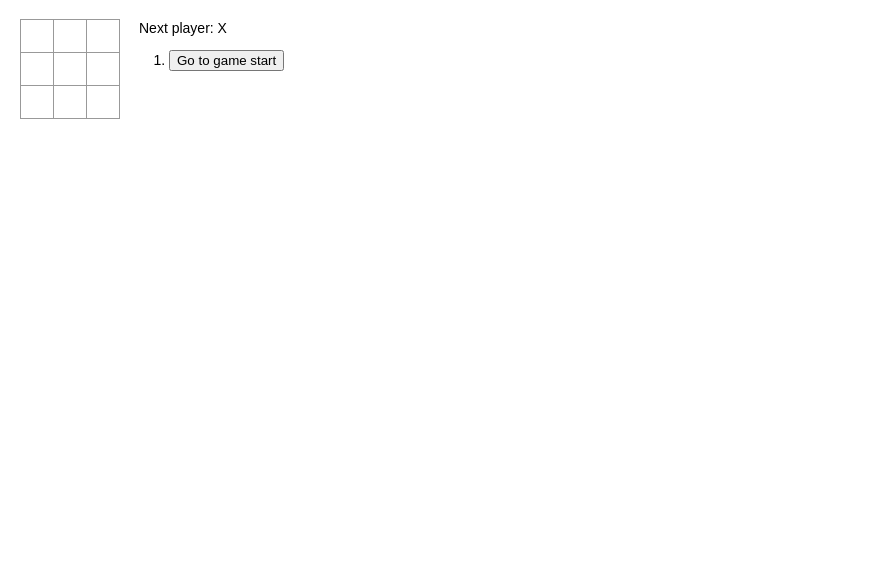
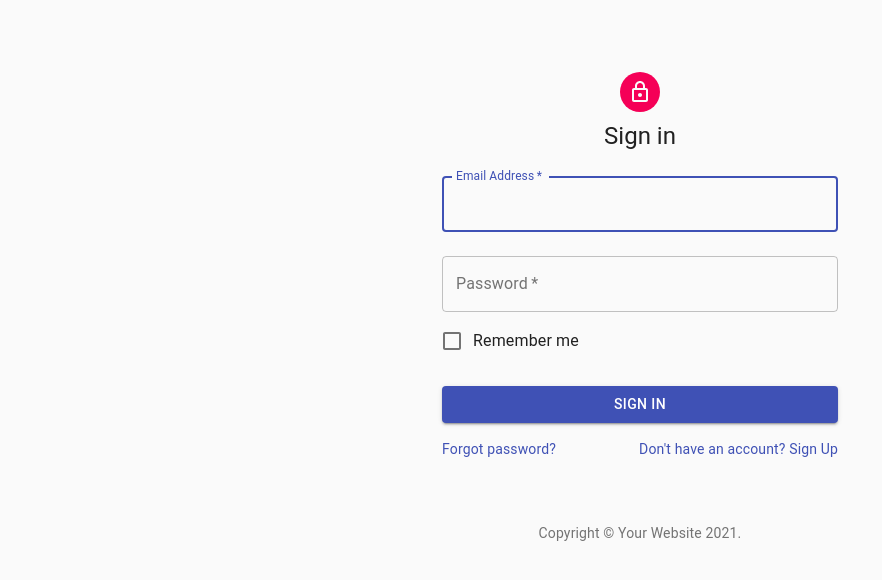
Before and after one commit to Exaphis/Synchronous, a React (Create React App) app in the folder Frontend/: page / in a window 1280 px wide. Shown: the top 580 px of the page, without its empty margins (0-882 px from the left). Built offline with nearby package versions, Linux system fonts and the light colour scheme.

Commit message:
Implemented simple website template

```diff
--- a/Frontend/package.json
+++ b/Frontend/package.json
@@ -3,6 +3,8 @@
   "version": "0.1.0",
   "private": true,
   "dependencies": {
+    "@material-ui/core": "^4.11.3",
+    "@material-ui/icons": "^4.11.2",
     "@testing-library/jest-dom": "^5.11.9",
     "@testing-library/react": "^11.2.5",
     "@testing-library/user-event": "^12.7.3",
--- a/Frontend/src/App.js
+++ b/Frontend/src/App.js
@@ -3,24 +3,120 @@
 import ReactDOM from 'react-dom'
 import React from 'react'
 
-function App() {
+import Avatar from '@material-ui/core/Avatar';
+import Button from '@material-ui/core/Button';
+import CssBaseline from '@material-ui/core/CssBaseline';
+import TextField from '@material-ui/core/TextField';
+import FormControlLabel from '@material-ui/core/FormControlLabel';
+import Checkbox from '@material-ui/core/Checkbox';
+import Link from '@material-ui/core/Link';
+import Grid from '@material-ui/core/Grid';
+import Box from '@material-ui/core/Box';
+import LockOutlinedIcon from '@material-ui/icons/LockOutlined';
+import Typography from '@material-ui/core/Typography';
+import { makeStyles } from '@material-ui/core/styles';
+import Container from '@material-ui/core/Container';
+
+function Copyright() {
   return (
-    <div className="App">
-      <header className="App-header">
-        <img src={logo} className="App-logo" alt="logo" />
-        <p>
-          Edit <code>src/App.js</code> and save to reload.
-        </p>
-        <a
-          className="App-link"
-          href="https://reactjs.org"
-          target="_blank"
-          rel="noopener noreferrer"
-        >
-          Learn React
-        </a>
-      </header>
-    </div>
+      <Typography variant="body2" color="textSecondary" align="center">
+        {'Copyright © '}
+        <Link color="inherit" href="https://material-ui.com/">
+          Your Website
+        </Link>{' '}
+        {new Date().getFullYear()}
+        {'.'}
+      </Typography>
+  );
+}
+
+const useStyles = makeStyles((theme) => ({
+  paper: {
+    marginTop: theme.spacing(8),
+    display: 'flex',
+    flexDirection: 'column',
+    alignItems: 'center',
+  },
+  avatar: {
+    margin: theme.spacing(1),
+    backgroundColor: theme.palette.secondary.main,
+  },
+  form: {
+    width: '100%', // Fix IE 11 issue.
+    marginTop: theme.spacing(1),
+  },
+  submit: {
+    margin: theme.spacing(3, 0, 2),
+  },
+}));
+
+export default function SignIn() {
+  const classes = useStyles();
+
+  return (
+      <Container component="main" maxWidth="xs">
+        <CssBaseline />
+        <div className={classes.paper}>
+          <Avatar className={classes.avatar}>
+            <LockOutlinedIcon />
+          </Avatar>
+          <Typography component="h1" variant="h5">
+            Sign in
+          </Typography>
+          <form className={classes.form} noValidate>
+            <TextField
+                variant="outlined"
+                margin="normal"
+                required
+                fullWidth
+                id="email"
+                label="Email Address"
+                name="email"
+                autoComplete="email"
+                autoFocus
+            />
+            <TextField
+                variant="outlined"
+                margin="normal"
+                required
+                fullWidth
+                name="password"
+                label="Password"
+                type="password"
+                id="password"
+                autoComplete="current-password"
+            />
+            <FormControlLabel
+                control={<Checkbox value="remember" color="primary" />}
+                label="Remember me"
+            />
+            <Button
+                type="submit"
+                fullWidth
+                variant="contained"
+                color="primary"
+                className={classes.submit}
+            >
+              Sign In
+            </Button>
+            <Grid container>
+              <Grid item xs>
+                <Link href="#" variant="body2">
+                  Forgot password?
+                </Link>
+              </Grid>
+              <Grid item>
+                <Link href="#" variant="body2">
+                  {"Don't have an account? Sign Up"}
+                </Link>
+              </Grid>
+            </Grid>
+          </form>
+        </div>
+        <Box mt={8}>
+          <Copyright />
+        </Box>
+      </Container>
   );
 }
 
@@ -171,4 +267,4 @@
   return null;
 }
 
-export default Game;
+//export default Game;
```
Also changed, not shown: 1 other file (tests, documents, lock files or other folders).
